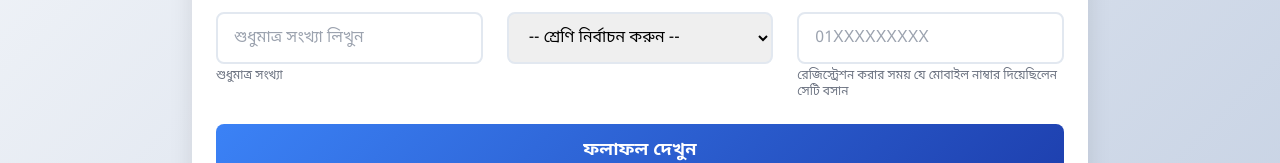
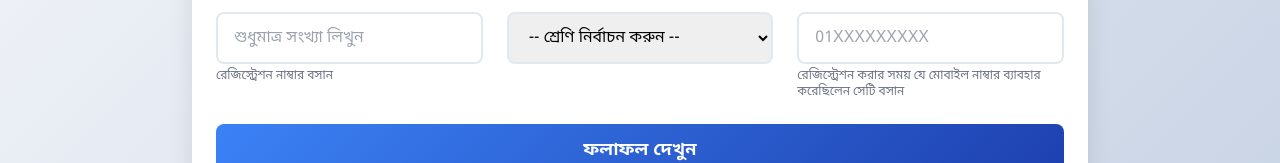
Before and after one commit to mdmorshedali/kishorkanthabd, a plain HTML site: page index.html in a window 1280 px wide. Shown: the part 336-499 px from the top of the page. Drawn offline with nearby package versions, Linux system fonts and the light colour scheme; a web font is replaced by a local one.

Commit message:
fields comment changed.html

```diff
--- a/index.html
+++ b/index.html
@@ -42,7 +42,7 @@
                 <div>
                     <label for="registration" class="block text-gray-700 font-medium mb-2">রেজিস্ট্রেশন নাম্বার</label>
                     <input type="text" id="registration" placeholder="শুধুমাত্র সংখ্যা লিখুন" class="input-field">
-                    <p class="text-xs text-gray-500 mt-1">শুধুমাত্র সংখ্যা</p>
+                    <p class="text-xs text-gray-500 mt-1">রেজিস্ট্রেশন নাম্বার বসান</p>
                 </div>
                 <div>
                     <label for="class" class="block text-gray-700 font-medium mb-2">শ্রেণি</label>
@@ -61,7 +61,7 @@
                 <div>
                     <label for="mobile" class="block text-gray-700 font-medium mb-2">মোবাইল নাম্বার</label>
                     <input type="tel" id="mobile" placeholder="01XXXXXXXXX" class="input-field" maxlength="11">
-                    <p class="text-xs text-gray-500 mt-1">রেজিস্ট্রেশন করার সময় যে মোবাইল নাম্বার দিয়েছিলেন সেটি বসান</p>
+                    <p class="text-xs text-gray-500 mt-1">রেজিস্ট্রেশন করার সময় যে মোবাইল নাম্বার ব্যাবহার করেছিলেন সেটি বসান</p>
                 </div>
             </div>
 
```
